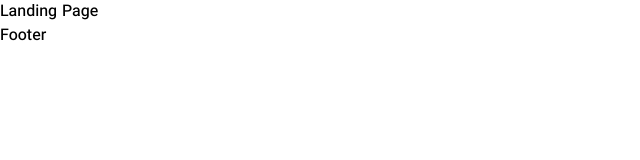
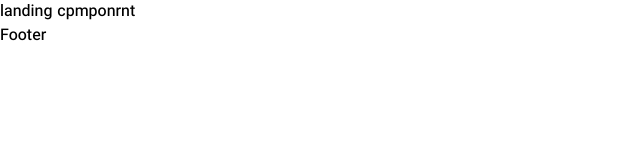
Before and after one commit to academy-react-winter1403/Code_Factory, a React (Vite) app: page / in a window 1280 px wide. Shown: the top 160 px of the page, without its empty margins (0-640 px from the left). Built offline with nearby package versions, Linux system fonts and the light colour scheme.

Commit message:
update landing

```diff
--- a/src/Pages/Landing/index.jsx
+++ b/src/Pages/Landing/index.jsx
@@ -1,8 +1,6 @@
+import { useLocation } from "react-router-dom";
+import Landing from "../../Components/Landing";
 const LandingPage = () => {
-  return (
-    <div>
-      <h1>Landing Page</h1>
-    </div>
-  );
+  return <Landing />;
 };
 export default LandingPage;
```
